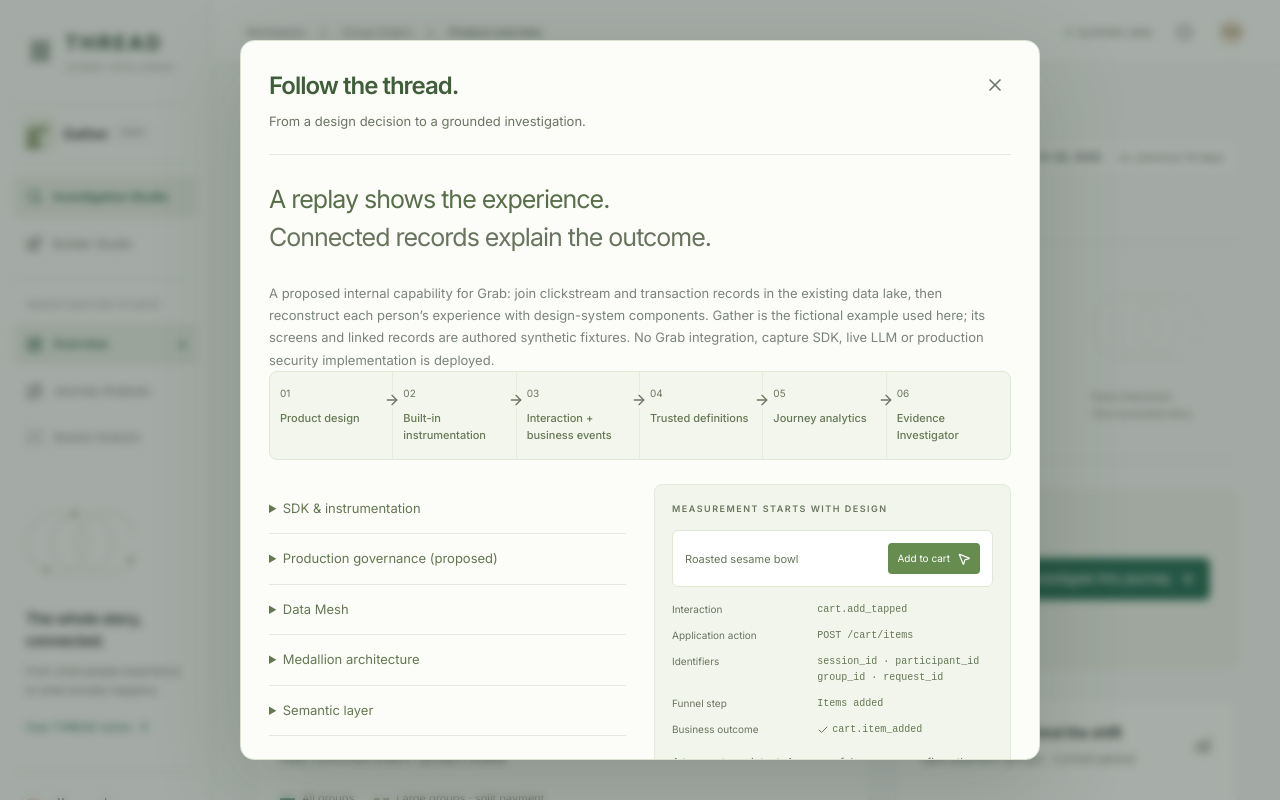
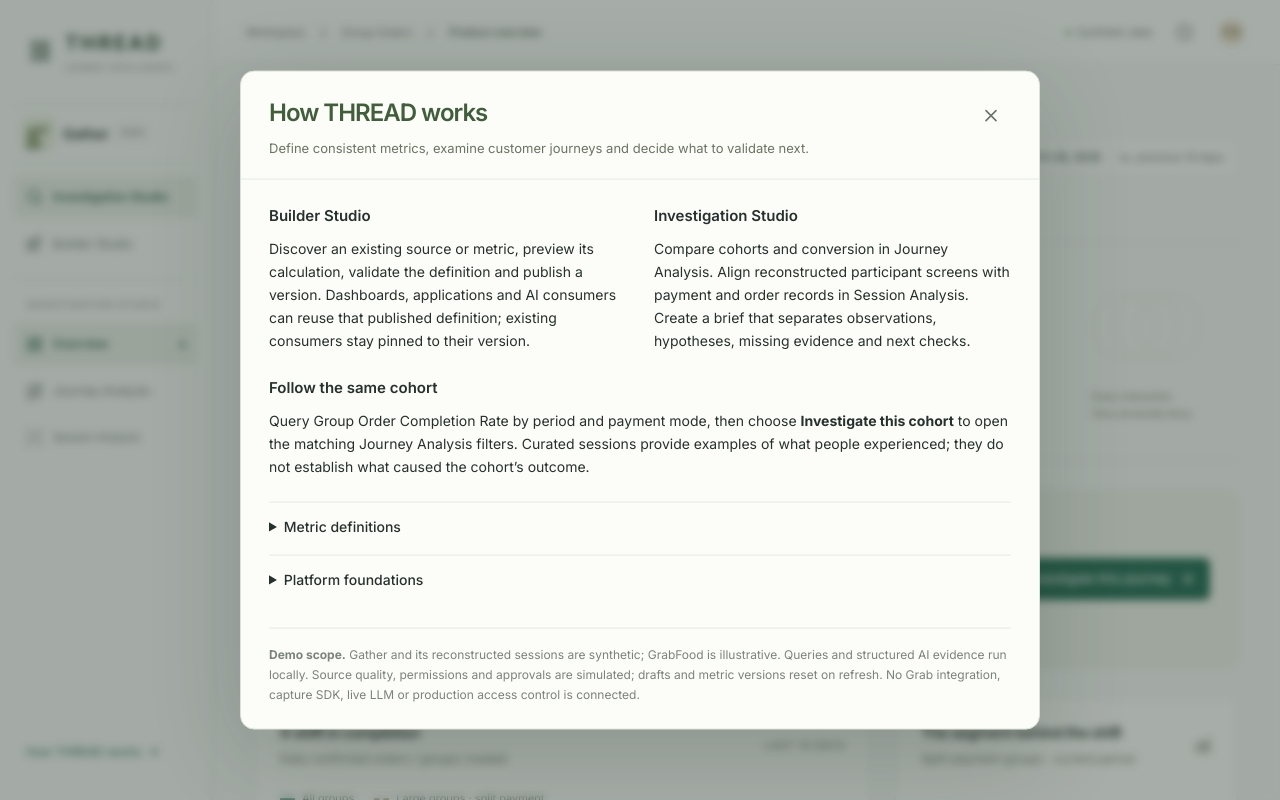
Before and after one commit to nivoonna/thread, a React (Vite) app: page / in a window 1280 px wide. Both pictures are taken after a click on the button "How THREAD works". Shown: the top 800 px of the page. Built offline with nearby package versions, Linux system fonts and the light colour scheme.

Commit message:
refactor(help): simplify sidebar and refresh Thread overview

```diff
--- a/src/App.tsx
+++ b/src/App.tsx
@@ -12,7 +12,6 @@ import {
   ChevronRight,
   Info,
   ArrowUpRight,
-  Command,
   Link2,
   Database,
   SlidersHorizontal,
@@ -353,36 +352,10 @@ export default function App() {
             ))}
           </nav>
         )}
-        <div className="sidebar-connection" hidden={route.page === "builder"}>
-          <div className="thread-illustration" aria-hidden="true">
-            <i />
-            <i />
-            <i />
-            <span />
-            <span />
-            <span />
-          </div>
-          <h3>
-            The whole story,
-            <br />
-            connected.
-          </h3>
-          <p>
-            From what people experience
-            <br />
-            to what actually happens.
-          </p>
+        <div className="sidebar-help">
           <button onClick={() => setArchitecture(true)}>
-            How THREAD works <ArrowUpRight size={13} />
+            How THREAD works <ArrowUpRight size={13} aria-hidden="true" />
           </button>
-        </div>
-        <div className="sidebar-footer">
-          <span className="avatar">PM</span>
-          <div>
-            <strong>Your workspace</strong>
-            <small>Explore the demo</small>
-          </div>
-          <Command size={15} />
         </div>
       </aside>
       <div className="app-content">
--- a/src/components/Shared.tsx
+++ b/src/components/Shared.tsx
@@ -1,5 +1,5 @@
 import * as Dialog from "@radix-ui/react-dialog";
-import { X, ArrowRight, Check, Layers, MousePointer2 } from "lucide-react";
+import { X, Layers } from "lucide-react";
 import { useRef, type ReactNode } from "react";
 export function Modal({
   open,
@@ -101,105 +101,70 @@ export function Architecture({
     <Modal
       open={open}
       onClose={onClose}
-      title="Follow the thread."
-      description="From a design decision to a grounded investigation."
+      title="How THREAD works"
+      description="Define consistent metrics, examine customer journeys and decide what to validate next."
+      className="how-thread"
       wide
     >
-      <div className="architecture-intro">
-        A replay shows the experience.
-        <br />
-        <span>Connected records explain the outcome.</span>
-      </div>
-      <p className="architecture-context">
-        A proposed internal capability for Grab: join clickstream and
-        transaction records in the existing data lake, then reconstruct each
-        person’s experience with design-system components. Gather is the
-        fictional example used here; its screens and linked records are authored
-        synthetic fixtures. No Grab integration, capture SDK, live LLM or
-        production security implementation is deployed.
-      </p>
-      <div className="architecture-flow">
-        {[
-          "Product design",
-          "Built-in instrumentation",
-          "Interaction + business events",
-          "Trusted definitions",
-          "Journey analytics",
-          "Evidence Investigator",
-        ].map((s, i) => (
-          <div key={s}>
-            <span className="step-number">0{i + 1}</span>
-            <strong>{s}</strong>
-            {i < 5 && <ArrowRight size={16} />}
-          </div>
-        ))}
-      </div>
-      <div className="architecture-grid">
-        <div>
-          {[
-            [
-              "SDK & instrumentation",
-              "Components emit meaningful interactions with session, participant, group and request IDs. Backend events independently record acceptance or failure. This demo reconstructs states; it does not capture real users.",
-            ],
-            [
-              "Production governance (proposed)",
-              "Reuse governed interaction and transaction sources. Apply internal access controls, masking, retention and auditability. Versioned components and state would support faithful reconstruction; these production controls and integrations are not implemented in this demo.",
-            ],
-            [
-              "Data Mesh",
-              "The marketplace team owns Group Orders; payments owns authorization outcomes. Stable identifiers let these data products serve a shared investigation without erasing their ownership.",
-            ],
-            [
-              "Medallion architecture",
-              "Raw events retain original timestamps. A cleaned layer deduplicates and joins identities; curated group-level records power the funnel. These are conceptual boundaries, not deployed data pipelines.",
-            ],
-            [
-              "Semantic layer",
-              "Completion = distinct confirmed Group Orders ÷ distinct groups created in the selected creation cohort. Steps are ordered and counted once per group. Recent means October 15–28; previous means October 1–14, 2026. All sample groups have reached a terminal state.",
-            ],
-          ].map(([title, text]) => (
-            <details key={title}>
-              <summary>{title}</summary>
-              <p>{text}</p>
-            </details>
-          ))}
+      <div className="how-thread-content">
+        <div className="how-thread-workspaces">
+          <section>
+            <h3>Builder Studio</h3>
+            <p>
+              Discover an existing source or metric, preview its calculation,
+              validate the definition and publish a version. Dashboards,
+              applications and AI consumers can reuse that published definition;
+              existing consumers stay pinned to their version.
+            </p>
+          </section>
+          <section>
+            <h3>Investigation Studio</h3>
+            <p>
+              Compare cohorts and conversion in Journey Analysis. Align
+              reconstructed participant screens with payment and order records
+              in Session Analysis. Create a brief that separates observations,
+              hypotheses, missing evidence and next checks.
+            </p>
+          </section>
         </div>
-        <div className="instrumentation">
-          <div className="eyebrow">MEASUREMENT STARTS WITH DESIGN</div>
-          <div className="sample-cart">
-            <span>Roasted sesame bowl</span>
-            <span className="sample-button">
-              Add to cart <MousePointer2 size={14} />
-            </span>
-          </div>
-          <dl>
-            <dt>Interaction</dt>
-            <dd>cart.add_tapped</dd>
-            <dt>Application action</dt>
-            <dd>POST /cart/items</dd>
-            <dt>Identifiers</dt>
-            <dd>
-              session_id · participant_id
-              <br />
-              group_id · request_id
-            </dd>
-            <dt>Funnel step</dt>
-            <dd>Items added</dd>
-            <dt>Business outcome</dt>
-            <dd>
-              <Check size={12} /> cart.item_added
-            </dd>
-          </dl>
+        <section className="how-thread-bridge">
+          <h3>Follow the same cohort</h3>
           <p>
-            A tap captures intent. A successful response confirms the cart
-            changed.
+            Query Group Order Completion Rate by period and payment mode, then
+            choose <strong>Investigate this cohort</strong> to open the matching
+            Journey Analysis filters. Curated sessions provide examples of what
+            people experienced; they do not establish what caused the cohort’s
+            outcome.
           </p>
-        </div>
-      </div>
-      <div className="disclosure">
-        <span className="status-dot" /> Independent concept · fictional
-        marketplace · synthetic data · deterministic demo investigation engine.
-        No live LLM, capture SDK, or customer data.
+        </section>
+        <details>
+          <summary>Metric definitions</summary>
+          <p>
+            Completion = distinct confirmed Group Orders ÷ distinct eligible
+            groups started × 100. Confirmation requires an independent order
+            record; each eligible group counts once. Preview and published
+            queries share one calculation service. Published definitions are
+            immutable and consumers pin explicit versions.
+          </p>
+        </details>
+        <details>
+          <summary>Platform foundations</summary>
+          <p>
+            The concept could build on existing catalog, quality, identity and
+            metric services. Producers own source contracts; builders maintain
+            definitions; consumers reuse published versions. Production
+            integration would need correlated interaction and business records,
+            governed access, masking, retention and auditability.
+          </p>
+        </details>
+        <p className="how-thread-scope">
+          <strong>Demo scope.</strong> Gather and its reconstructed sessions are
+          synthetic; GrabFood is illustrative. Queries and structured AI
+          evidence run locally. Source quality, permissions and approvals are
+          simulated; drafts and metric versions reset on refresh. No Grab
+          integration, capture SDK, live LLM or production access control is
+          connected.
+        </p>
       </div>
     </Modal>
   );
--- a/src/styles.css
+++ b/src/styles.css
@@ -250,80 +250,6 @@ nav button.active {
   background: var(--green);
   margin-left: auto;
 }
-.sidebar-connection {
-  margin: auto 12px 35px;
-  padding-top: 40px;
-}
-.sidebar-connection h3 {
-  font-size: 15px;
-  letter-spacing: -0.3px;
-  line-height: 1.45;
-}
-.sidebar-connection p {
-  font-size: 12px;
-  color: #6c726c;
-  line-height: 1.8;
-  margin-top: 10px;
-}
-.sidebar-connection button {
-  font-size: 12px;
-  display: flex;
-  align-items: center;
-  gap: 5px;
-  margin-top: 18px;
-  background: none;
-  border: 0;
-  padding: 0;
-  color: var(--green);
-}
-.thread-illustration {
-  width: 110px;
-  height: 90px;
-  position: relative;
-  overflow: hidden;
-  margin-bottom: 20px;
-}
-.thread-illustration i {
-  position: absolute;
-  display: block;
-  border: 1px solid #c5d2c0;
-  border-radius: 50%;
-  height: 62px;
-  width: 62px;
-  top: 14px;
-  left: 0;
-}
-.thread-illustration i:nth-child(2) {
-  left: 25px;
-}
-.thread-illustration i:nth-child(3) {
-  left: 50px;
-}
-.thread-illustration span {
-  position: absolute;
-  background: #7f9a70;
-  width: 5px;
-  height: 5px;
-  border-radius: 100%;
-  left: 18px;
-  top: 69px;
-}
-.thread-illustration span:nth-last-child(2) {
-  left: 46px;
-  top: 13px;
-}
-.thread-illustration span:last-child {
-  left: 102px;
-  top: 60px;
-}
-.sidebar-footer {
-  border-top: 1px solid var(--line);
-  padding: 18px 5px;
-  display: flex;
-  align-items: center;
-  gap: 9px;
-}
-.avatar,
 .header-avatar {
   display: flex;
   align-items: center;
@@ -336,20 +262,6 @@ nav button.active {
   border-radius: 50%;
   font-size: 11px;
   color: #79664b;
-}
-.sidebar-footer strong {
-  font-size: 12px;
-  font-weight: 500;
-}
-.sidebar-footer small {
-  display: block;
-  color: #6c726d;
-  font-size: 11px;
-  margin-top: 3px;
-}
-.sidebar-footer > svg {
-  margin-left: auto;
-  color: #6c716b;
 }
 .app-content {
   margin-left: 212px;
@@ -2474,141 +2386,6 @@ td small {
   color: #6a7561;
   margin-top: 7px;
 }
-.architecture-intro {
-  font-size: 25px;
-  letter-spacing: -1px;
-  line-height: 1.5;
-  margin: 26px 0;
-  color: #586f49;
-}
-.architecture-intro span {
-  color: #68745e;
-}
-.architecture-flow {
-  display: grid;
-  grid-template-columns: repeat(6, 1fr);
-  border: 1px solid #dfe8d4;
-  border-radius: 8px;
-  margin-bottom: 24px;
-  background: #f3f6ed;
-}
-.architecture-flow > div {
-  padding: 14px 10px;
-  position: relative;
-  border-right: 1px solid #e4ecda;
-}
-.architecture-flow > div:last-child {
-  border: 0;
-}
-.step-number {
-  font-size: 10px;
-  color: #6b7660;
-  display: block;
-  margin-bottom: 9px;
-}
-.architecture-flow strong {
-  font-size: 11px;
-  color: #657854;
-  font-weight: 500;
-  line-height: 1.6;
-  display: block;
-}
-.architecture-flow svg {
-  position: absolute;
-  right: -8px;
-  top: 20px;
-  color: #6c7562;
-  background: #f3f6ed;
-  z-index: 1;
-}
-.architecture-grid {
-  display: grid;
-  grid-template-columns: 1fr 1fr;
-  gap: 28px;
-}
-.architecture-grid details {
-  border-bottom: 1px solid var(--line);
-  padding: 15px 0;
-}
-.architecture-grid summary {
-  cursor: pointer;
-  font-size: 13px;
-  color: #637751;
-}
-.architecture-grid details p {
-  font-size: 12px;
-  color: #6b7660;
-  margin-top: 10px;
-}
-.instrumentation {
-  padding: 17px;
-  background: #f2f5ec;
-  border: 1px solid #e3ead9;
-  border-radius: 8px;
-}
-.instrumentation .eyebrow {
-  font-size: 9px;
-  color: #6a775e;
-}
-.sample-cart {
-  border: 1px solid #e0e8d3;
-  background: white;
-  border-radius: 6px;
-  padding: 12px;
-  display: flex;
-  align-items: center;
-  justify-content: space-between;
-  gap: 8px;
-  margin: 15px 0;
-  font-size: 11px;
-  color: #667557;
-}
-.sample-button {
-  padding: 8px 9px;
-  border-radius: 4px;
-  background: #678c50;
-  color: white;
-  display: flex;
-  gap: 7px;
-  align-items: center;
-  font-size: 10px;
-  white-space: nowrap;
-}
-.instrumentation dl {
-  display: grid;
-  grid-template-columns: 1fr 1.3fr;
-  gap: 10px;
-  font-size: 10px;
-}
-.instrumentation dt {
-  color: #6b7461;
-}
-.instrumentation dd {
-  font-family: monospace;
-  color: #647752;
-  line-height: 1.6;
-  margin: 0;
-  display: flex;
-  gap: 3px;
-  align-items: center;
-  font-size: 10px;
-}
-.instrumentation p {
-  font-size: 11px;
-  color: #69745d;
-  margin-top: 15px;
-}
-.disclosure {
-  margin-top: 25px;
-  padding-top: 18px;
-  border-top: 1px solid var(--line);
-  font-size: 10px;
-  color: #6a735f;
-  line-height: 1.8;
-}
-.disclosure .status-dot {
-  margin-right: 5px;
-}
 .brief-text {
   width: 100%;
   height: 420px;
@@ -2875,18 +2652,12 @@ td small {
   .studio-shell .workspace-name,
   .studio-shell .nav-label,
   .studio-shell nav button > span,
-  .studio-shell .sidebar-connection,
-  .studio-shell .sidebar-footer > div,
-  .studio-shell .sidebar-footer > svg {
+  .studio-shell .sidebar-help {
     display: none;
   }
   .studio-shell nav button {
     justify-content: center;
     padding: 13px;
-  }
-  .studio-shell .sidebar-footer {
-    justify-content: center;
-    margin-top: auto;
   }
   .studio-shell .app-content {
     margin-left: 68px;
@@ -2946,19 +2717,12 @@ td small {
   .brand > span,
   .workspace-name,
   .nav-label,
-  nav button > span,
-  .sidebar-connection,
-  .sidebar-footer > div,
-  .sidebar-footer > svg {
+  nav button > span {
     display: none;
   }
   nav button {
     justify-content: center;
     padding: 13px;
-  }
-  .sidebar-footer {
-    justify-content: center;
-    margin-top: auto;
   }
   .app-content {
     margin-left: 68px;
@@ -3339,25 +3103,6 @@ td small {
   .modal-heading h2 {
     font-size: 22px;
   }
-  .architecture-intro {
-    font-size: 22px;
-  }
-  .architecture-flow {
-    grid-template-columns: repeat(3, 1fr);
-  }
-  .architecture-flow > div:nth-child(3) {
-    border-right: 0;
-  }
-  .architecture-flow > div:nth-child(-n + 3) {
-    border-bottom: 1px solid #e4ecda;
-  }
-  .architecture-flow > div:nth-child(3) > svg {
-    display: none;
-  }
-  .architecture-grid {
-    grid-template-columns: 1fr;
-    gap: 20px;
-  }
   .modal-footer {
     flex-wrap: wrap;
   }
@@ -3377,15 +3122,6 @@ td small {
   }
   .context-panel .business-context dd {
     font-size: 10px;
-  }
-  .instrumentation dl {
-    font-size: 10px;
-  }
-  .instrumentation dd {
-    font-size: 9px;
-  }
-  .architecture-grid details p {
-    font-size: 11px;
   }
 }
 @media (prefers-reduced-motion: reduce) {
@@ -3416,18 +3152,6 @@ td small {
 .workspace-badge {
   font-size: 7px;
 }
-.sidebar-footer strong {
-  font-size: 11px;
-}
-.sidebar-footer small {
-  font-size: 10px;
-}
-.sidebar-connection p {
-  font-size: 11px;
-}
-.sidebar-connection button {
-  font-size: 11px;
-}
 .nav-label {
   font-size: 9px;
 }
@@ -3799,37 +3523,6 @@ td small {
 .skip-link:focus {
   top: 8px;
 }
-.architecture-grid details p {
-  font-size: 12px;
-}
-.architecture-grid summary {
-  font-size: 13px;
-}
-.instrumentation p {
-  font-size: 11px;
-}
-.architecture-flow strong {
-  font-size: 11px;
-}
-.instrumentation .eyebrow {
-  font-size: 9px;
-}
-.sample-cart {
-  font-size: 11px;
-}
-.sample-button {
-  font-size: 10px;
-  color: white;
-}
-.instrumentation dl {
-  font-size: 10px;
-}
-.instrumentation dd {
-  font-size: 10px;
-}
-.disclosure {
-  font-size: 10px;
-}
 .brief-text {
   font-size: 12px;
 }
@@ -3858,9 +3551,6 @@ td small {
   .studio-shell .brand small {
     font-size: 6px;
   }
-  .studio-shell .sidebar-connection p {
-    font-size: 10px;
-  }
   .participant-selector .person-avatar {
     width: 19px;
     height: 19px;
@@ -3910,9 +3600,6 @@ td small {
   }
   .sidebar nav button {
     padding: 13px;
-  }
-  .architecture-flow strong {
-    font-size: 10px;
   }
 }
 @media (max-width: 680px) {
@@ -3974,9 +3661,6 @@ td small {
   }
   .date-label {
     font-size: 10px;
-  }
-  .architecture-intro {
-    font-size: 22px;
   }
   .studio-workspace .context-panel {
     grid-template-columns: 1fr;
@@ -4148,11 +3832,6 @@ td small {
 .cohort-context strong {
   color: var(--ink);
 }
-.architecture-context {
-  line-height: 1.7;
-  color: var(--muted);
-  font-size: 13px;
-}
 .timeline-filter-note {
   font-size: 11px;
   line-height: 1.5;
@@ -4399,3 +4078,96 @@ td small {
     display: none;
   }
 }
+
+/* Keep the explanation accessible without sidebar decoration or placeholder profile UI. */
+.sidebar-help {
+  margin-top: auto;
+  padding: 24px 12px 28px;
+}
+.sidebar-help button {
+  display: flex;
+  align-items: center;
+  gap: 6px;
+  min-height: 40px;
+  border: 0;
+  padding: 0;
+  background: none;
+  color: var(--green);
+  font-size: 12px;
+  text-align: left;
+}
+.how-thread {
+  display: flex;
+  flex-direction: column;
+  max-height: calc(100vh - 32px);
+  max-height: calc(100dvh - 32px);
+  padding: 0;
+  overflow: hidden;
+}
+.how-thread .modal-heading {
+  flex-shrink: 0;
+  padding: 24px 28px 20px;
+}
+.how-thread .modal-heading .icon-button {
+  flex-shrink: 0;
+  min-width: 40px;
+  min-height: 40px;
+}
+.how-thread-content {
+  min-height: 0;
+  overflow-y: auto;
+  padding: 24px 28px;
+  font-size: 14px;
+  line-height: 1.65;
+}
+.how-thread-workspaces {
+  display: grid;
+  grid-template-columns: 1fr 1fr;
+  gap: 28px;
+}
+.how-thread h3 {
+  margin: 0 0 8px;
+  font-size: 15px;
+  font-weight: 600;
+}
+.how-thread-bridge {
+  margin: 24px 0;
+}
+.how-thread details {
+  padding: 12px 0;
+  border-top: 1px solid var(--line);
+}
+.how-thread summary {
+  cursor: pointer;
+  min-height: 28px;
+  font-weight: 500;
+}
+.how-thread details p {
+  margin-top: 8px;
+  color: var(--muted);
+}
+.how-thread-scope {
+  margin: 20px 0 0;
+  padding-top: 16px;
+  border-top: 1px solid var(--line);
+  color: var(--muted);
+  font-size: 12px;
+}
+@media (max-width: 680px) {
+  .how-thread .modal-heading {
+    gap: 12px;
+    padding: 20px 16px 16px;
+  }
+  .how-thread-content {
+    padding: 20px 16px;
+  }
+  .how-thread-workspaces {
+    grid-template-columns: 1fr;
+    gap: 20px;
+  }
+}
+@media (max-width: 900px) {
+  .sidebar-help {
+    display: none;
+  }
+}
```
Also changed, not shown: 2 other files (tests, documents, lock files or other folders).
